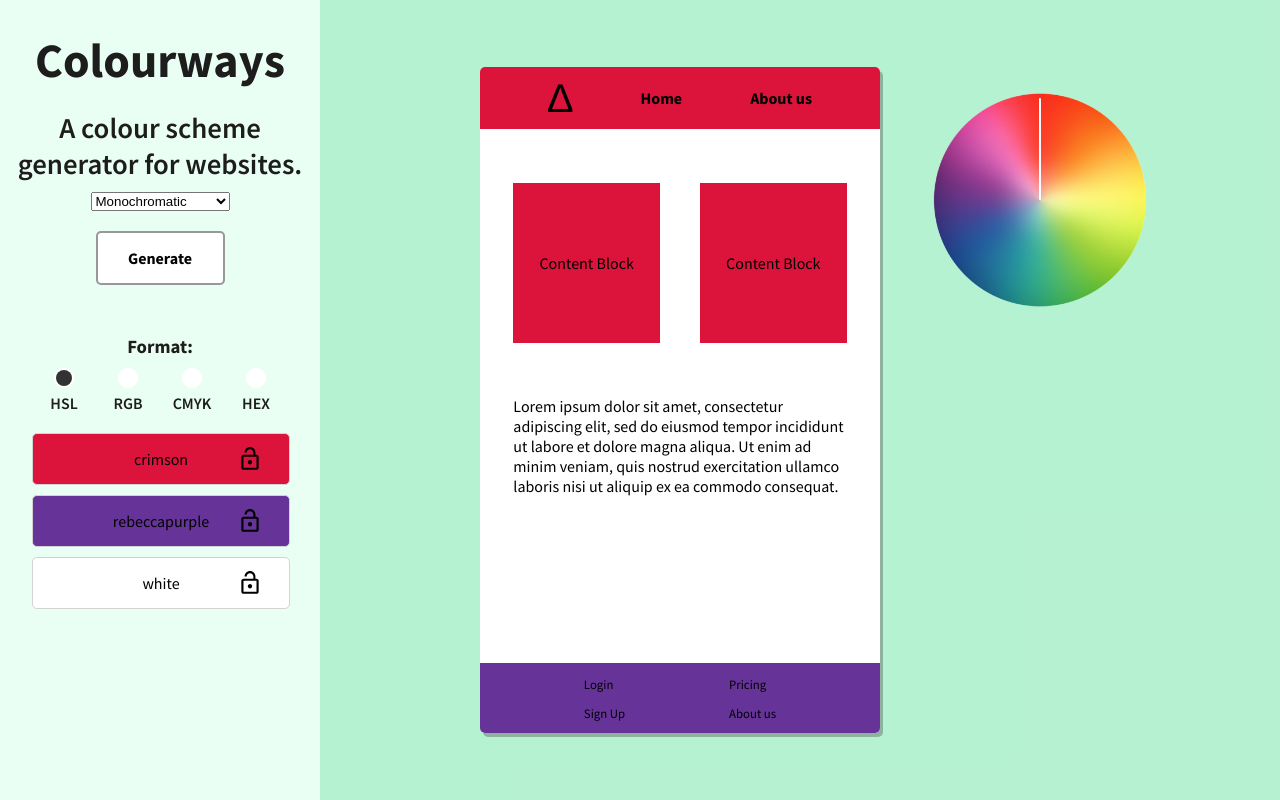
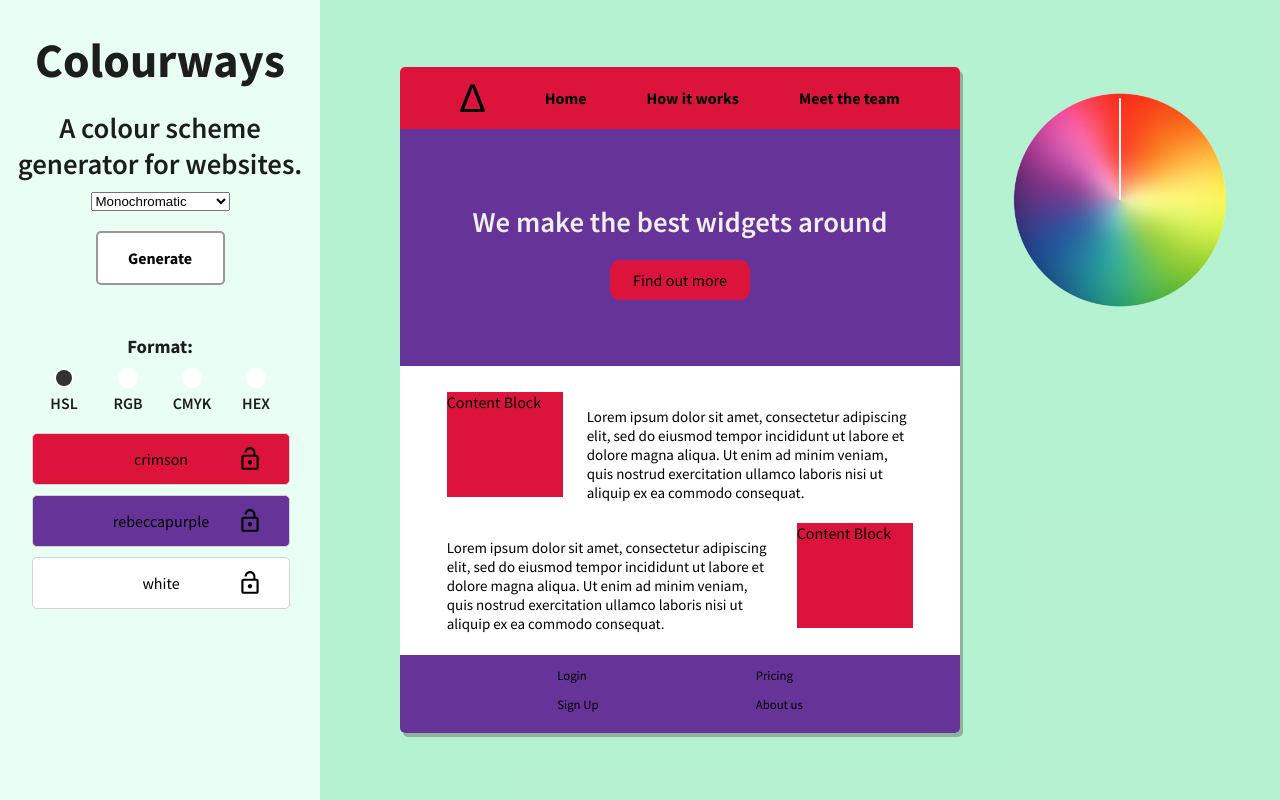
Before and after one commit to james-julius/colourways, a React (Create React App) app: page / in a window 1280 px wide. Built offline with nearby package versions, Linux system fonts and the light colour scheme; the HTML template or start-up script is replaced by a standard one.

Commit message:
Minisite styling

```diff
--- a/src/App.js
+++ b/src/App.js
@@ -678,21 +678,30 @@ function App() {
           <div className="nav" style={primaryColor}>
             <span className="genericLogo">∆</span>
             <h4>Home</h4>
-            <h4>About us</h4>
+            <h4>How it works</h4>
+            <h4>Meet the team</h4>
           </div>
-          <div className="section1">
+          <div className="section1" style={{...secondaryColor, secondaryFontColor}}>
+            <h2>We make the best widgets around</h2>
+            <span className="ctaButton" style={primaryColor}>Find out more</span>
+          </div>
+          <div className="section2" style={secondaryFontColor}>
             <span className="contentBlock" style={primaryColor}>
               Content Block
             </span>
+            <p className="textContent">Lorem ipsum dolor sit amet, consectetur adipiscing elit, sed do
+            eiusmod tempor incididunt ut labore et dolore magna aliqua. Ut enim
+            ad minim veniam, quis nostrud exercitation ullamco laboris nisi ut
+            aliquip ex ea commodo consequat.</p>
+          </div>
+          <div className="section3" style={secondaryFontColor}>
+            <p className="textContent">Lorem ipsum dolor sit amet, consectetur adipiscing elit, sed do
+            eiusmod tempor incididunt ut labore et dolore magna aliqua. Ut enim
+            ad minim veniam, quis nostrud exercitation ullamco laboris nisi ut
+            aliquip ex ea commodo consequat.</p>
             <span className="contentBlock" style={primaryColor}>
               Content Block
             </span>
-          </div>
-          <div className="section2" style={secondaryFontColor}>
-            Lorem ipsum dolor sit amet, consectetur adipiscing elit, sed do
-            eiusmod tempor incididunt ut labore et dolore magna aliqua. Ut enim
-            ad minim veniam, quis nostrud exercitation ullamco laboris nisi ut
-            aliquip ex ea commodo consequat.
           </div>
           <div className="footer" style={secondaryColor}>
             <span className="footerSubContainer">
--- a/src/App.scss
+++ b/src/App.scss
@@ -143,11 +143,12 @@
     transition: 2s ease;
     @include twelve-grid;
     .minisite {
-      grid-area: 2/3/12/8;
+      grid-area: 2/2/12/9;
       border-radius: 5px;
       overflow: hidden;
       box-shadow: 3px 4px rgba(80,80,80,0.4);
-      @include twelve-grid;
+      display: grid;
+      grid-template: repeat(24, 1fr) / repeat(12, 1fr);
       .nav {
         grid-area: 1/1/2/13;
         display: inline-flex;
@@ -159,27 +160,52 @@
       }
       .section1 {
         display: flex;
-        justify-content: space-between;
+        flex-direction: column;
         align-items: center;
-        grid-area: 3/2/6/12;
-        .contentBlock {
+        justify-content: center;
+        grid-area: 2/1/11/13;
+        background-color: red;
+        .ctaButton {
+          margin-top: 10px;
+          height: 40px;
+          width: 140px;
           @include flex-center;
-          height: 100%;
-          width: 44%;
+          border-radius: 10px;
         }
       }
       .section2 {
-        grid-area: 7/2/10/12;
+        grid-area: 12/2/16/12;
+        display: inline-flex;
+        justify-content: space-between;
+        .contentBlock {
+          width: 25%;
+        }
+        .textContent {
+          font-size: 15px;
+          width: 70%
+        }
+      }
+      .section3 {
+        display: inline-flex;
+        justify-content: space-between;
+        grid-area: 17/2/21/12;
+        .contentBlock {
+          width: 25%;
+        }
+        .textContent {
+          font-size: 15px;
+          width: 70%;
+        }
       }
       .footer {
-        grid-area: 12/1/13/13;
+        grid-area: 22/1/26/13;
         display: inline-flex;
         justify-content: space-evenly;
         font-size: 0.8rem;
       }
     }
     .hslWheelContainer {
-      grid-area: 2/8/6/12;
+      grid-area: 2/9/6/13;
       @include flex-center;
       .hslWheel {
         background-image: url('./hslwheel.png');
@@ -198,7 +224,7 @@
       height: 80%;
       width: 80%;
       margin: auto;
-      grid-area: 2/8/6/12;
+      grid-area: 2/9/6/13;
       position: relative;
       .colourHandOne, .colourHandTwo, .colourHandThree {
         bottom: 50%;
```
